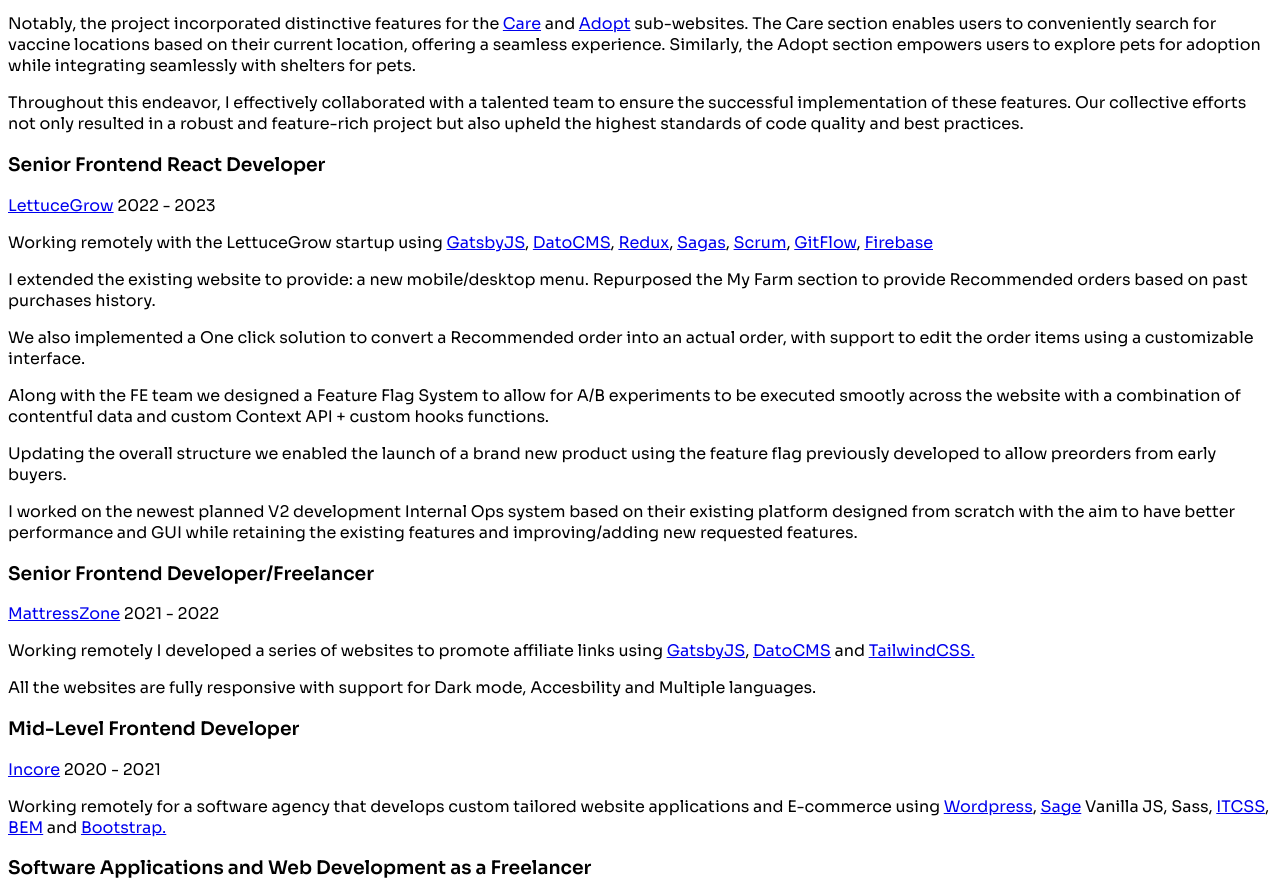
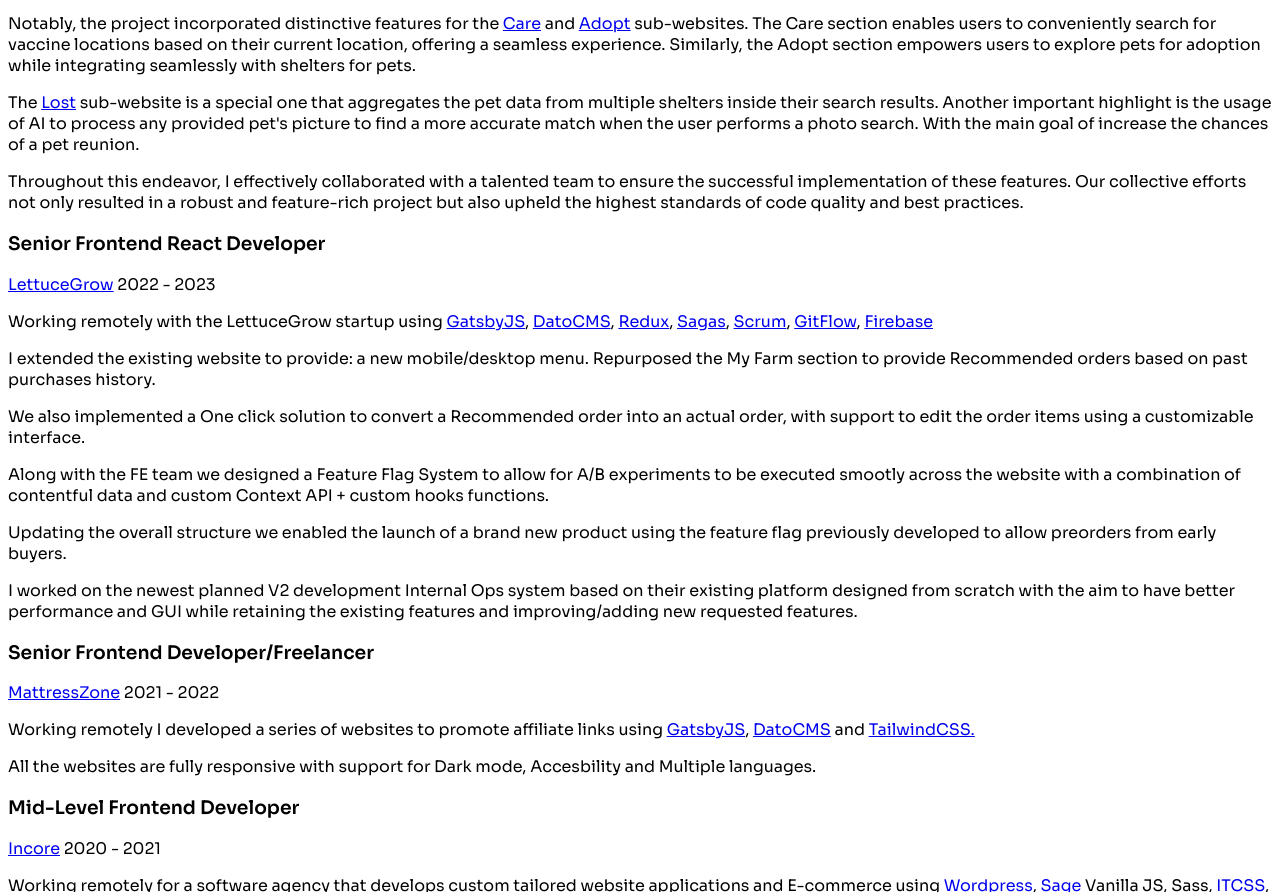
Before and after one commit to ElBatou/react-cv, an Eleventy site: page src/index.njk in a window 1280 px wide. Shown: the part 4256-5148 px from the top of the page. Built offline with nearby package versions, Linux system fonts and the light colour scheme; Eleventy itself is replaced by a stand-in of ours; files that its build step writes are made by us from their sources.

Commit message:
feat: update skills and projects for 2025

```diff
--- a/src/_includes/sections/experience.njk
+++ b/src/_includes/sections/experience.njk
@@ -6,7 +6,7 @@
       <a href="https://petcolove.org/" class="anchor" target="_blank">PetcoLove.org</a>
       <time datetime="2023-09">2023</time>
       -
-      <time datetime="2025">2025</time>
+      <time datetime="2025-04">2025</time>
     </p>
     <p>
       I had the opportunity to lead the development of
@@ -40,6 +40,10 @@
       sub-websites. The Care section enables users to conveniently search for vaccine locations based on their current
       location, offering a seamless experience. Similarly, the Adopt section empowers users to explore pets for adoption while
       integrating seamlessly with shelters for pets.
+    </p>
+    <p>
+      The <a href="https://petcolove.org/adopt/" class="anchor" target="_blank">Lost</a> sub-website is a special one that aggregates the pet data from multiple shelters inside their search results. Another important highlight is the usage of AI to process any provided pet's picture to find a more accurate match when the user performs a photo search.
+      With the main goal of increase the chances of a pet reunion.
     </p>
     <p>
       Throughout this endeavor, I effectively collaborated with a talented team to ensure the successful implementation of
```
